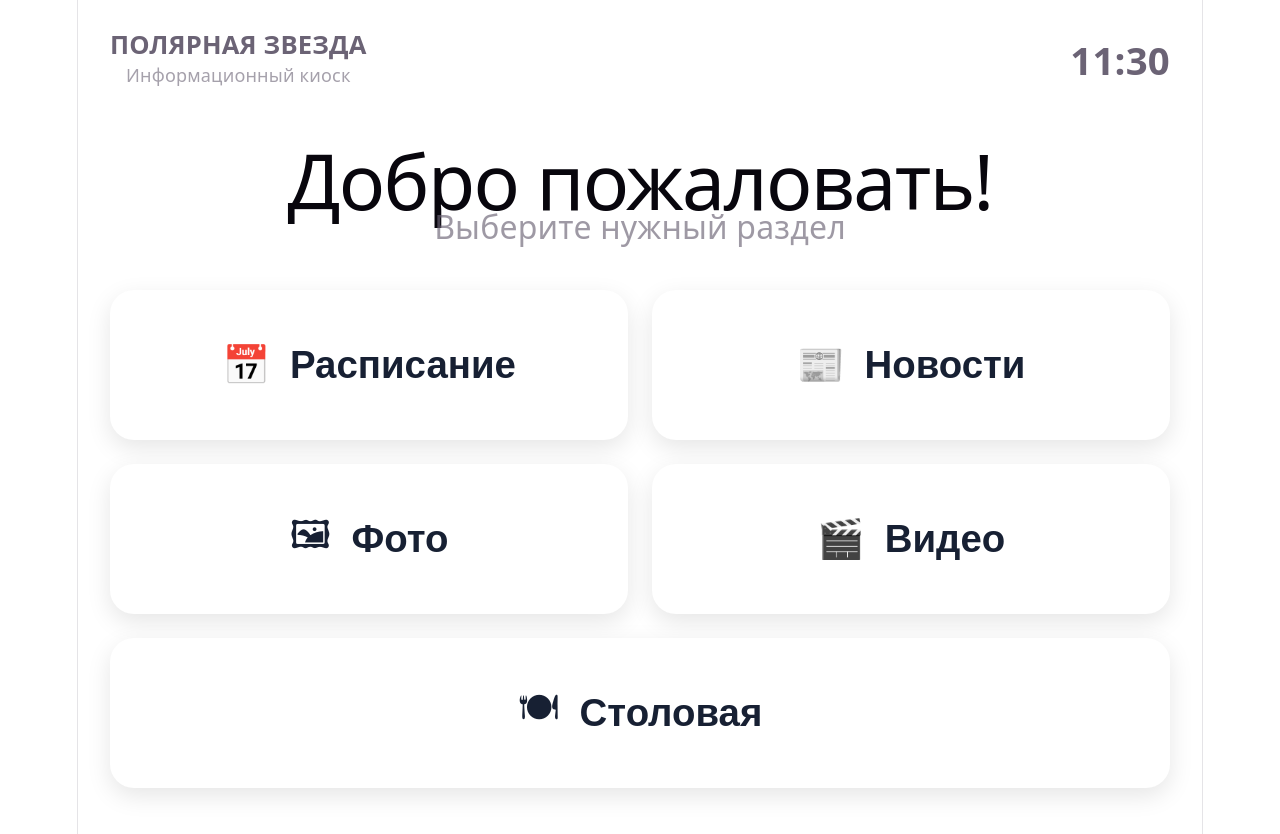
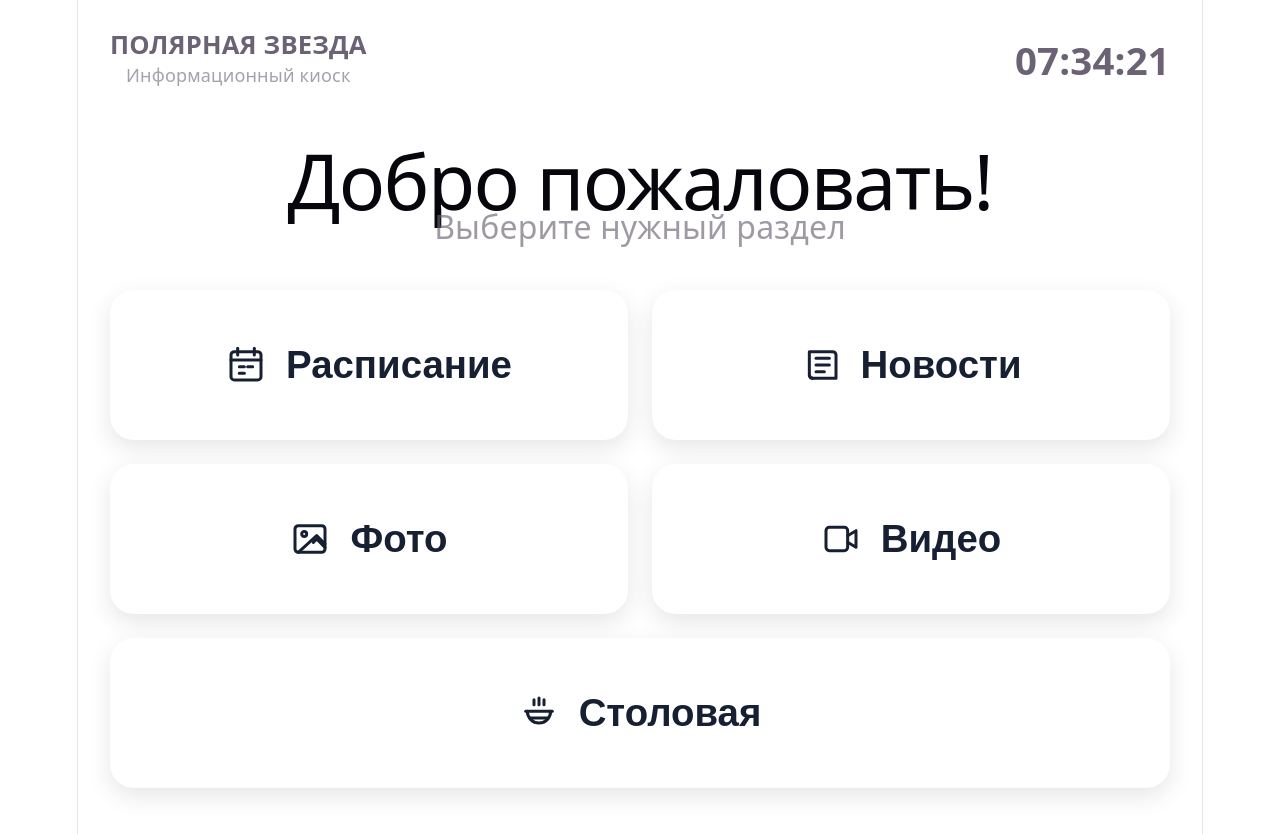
Before and after one commit to Berezhnoy98/kiosk-app, a React (Vite) app: page / in a window 1280 px wide. Shown: the top 834 px of the page. Built offline with nearby package versions, Linux system fonts and the light colour scheme.

Commit message:
fix: make home clock live

```diff
--- a/src/screens/HomeScreen/HomeScreen.tsx
+++ b/src/screens/HomeScreen/HomeScreen.tsx
@@ -1,11 +1,142 @@
+import { useEffect, useState } from 'react';
 import { KioskButton } from '../../components/KioskButton/KioskButton';
 import './HomeScreen.css';
 
 interface HomeScreenProps {
-  onNavigate: (screen: 'news' | 'schedule' | 'gallery' | 'video' | 'canteen') => void;
+  onNavigate: (
+    screen: 'news' | 'schedule' | 'gallery' | 'video' | 'canteen',
+  ) => void;
+}
+
+function ScheduleIcon() {
+  return (
+    <svg
+      aria-hidden="true"
+      viewBox="0 0 24 24"
+      fill="none"
+      stroke="currentColor"
+      strokeWidth="1.8"
+      strokeLinecap="round"
+      strokeLinejoin="round"
+      width="40"
+      height="40"
+    >
+      <rect x="3" y="4" width="18" height="17" rx="2" />
+      <path d="M7 2v4" />
+      <path d="M17 2v4" />
+      <path d="M3 9h18" />
+      <path d="M8 13h3" />
+      <path d="M13 13h3" />
+      <path d="M8 17h3" />
+    </svg>
+  );
+}
+
+function NewsIcon() {
+  return (
+    <svg
+      aria-hidden="true"
+      viewBox="0 0 24 24"
+      fill="none"
+      stroke="currentColor"
+      strokeWidth="1.8"
+      strokeLinecap="round"
+      strokeLinejoin="round"
+      width="40"
+      height="40"
+    >
+      <path d="M5 4h14a2 2 0 0 1 2 2v14H7a2 2 0 0 1-2-2V4Z" />
+      <path d="M5 18a2 2 0 0 0 2 2" />
+      <path d="M9 8h8" />
+      <path d="M9 12h8" />
+      <path d="M9 16h5" />
+    </svg>
+  );
+}
+
+function GalleryIcon() {
+  return (
+    <svg
+      aria-hidden="true"
+      viewBox="0 0 24 24"
+      fill="none"
+      stroke="currentColor"
+      strokeWidth="1.8"
+      strokeLinecap="round"
+      strokeLinejoin="round"
+      width="40"
+      height="40"
+    >
+      <rect x="3" y="4" width="18" height="16" rx="2" />
+      <circle cx="8.5" cy="9" r="1.5" />
+      <path d="m21 15-5-5L5 20" />
+      <path d="m14 14 2-2 5 5" />
+    </svg>
+  );
+}
+
+function VideoIcon() {
+  return (
+    <svg
+      aria-hidden="true"
+      viewBox="0 0 24 24"
+      fill="none"
+      stroke="currentColor"
+      strokeWidth="1.8"
+      strokeLinecap="round"
+      strokeLinejoin="round"
+      width="40"
+      height="40"
+    >
+      <rect x="3" y="5" width="13" height="14" rx="2" />
+      <path d="m16 10 5-3v10l-5-3" />
+    </svg>
+  );
+}
+
+function CanteenIcon() {
+  return (
+    <svg
+      aria-hidden="true"
+      viewBox="0 0 24 24"
+      fill="none"
+      stroke="currentColor"
+      strokeWidth="1.8"
+      strokeLinecap="round"
+      strokeLinejoin="round"
+      width="40"
+      height="40"
+    >
+      <path d="M4 11h16" />
+      <path d="M5 11a7 7 0 0 0 14 0" />
+      <path d="M7 15h10" />
+      <path d="M9 4v3" />
+      <path d="M12 3v4" />
+      <path d="M15 4v3" />
+    </svg>
+  );
 }
 
 export function HomeScreen({ onNavigate }: HomeScreenProps) {
+  const [currentTime, setCurrentTime] = useState(() =>
+    new Date(),
+  );
+
+  useEffect(() => {
+    const timer = window.setInterval(() => {
+      setCurrentTime(new Date());
+    }, 1000);
+
+    return () => {
+      window.clearInterval(timer);
+    };
+  }, []);
+
+  const formattedTime = currentTime.toLocaleTimeString('ru-RU', {
+    hour: '2-digit',
+    minute: '2-digit',
+    second: '2-digit',
+  });
   return (
     <main className="home-screen">
       <header className="home-screen__header">
@@ -20,8 +151,8 @@ export function HomeScreen({ onNavigate }: HomeScreenProps) {
         </div>
 
         <div className="home-screen__clock">
-          11:30
-        </div>
+  {formattedTime}
+</div>
       </header>
 
       <section className="home-screen__content">
@@ -35,35 +166,35 @@ export function HomeScreen({ onNavigate }: HomeScreenProps) {
           <KioskButton
             onClick={() => onNavigate('schedule')}
           >
-            📅
+            <ScheduleIcon />
             <span>Расписание</span>
           </KioskButton>
 
           <KioskButton
             onClick={() => onNavigate('news')}
           >
-            📰
+            <NewsIcon />
             <span>Новости</span>
           </KioskButton>
 
           <KioskButton
             onClick={() => onNavigate('gallery')}
           >
-            🖼
+            <GalleryIcon />
             <span>Фото</span>
           </KioskButton>
 
           <KioskButton
             onClick={() => onNavigate('video')}
           >
-            🎬
+            <VideoIcon />
             <span>Видео</span>
           </KioskButton>
 
           <KioskButton
             onClick={() => onNavigate('canteen')}
           >
-            🍽
+            <CanteenIcon />
             <span>Столовая</span>
           </KioskButton>
         </div>
```
